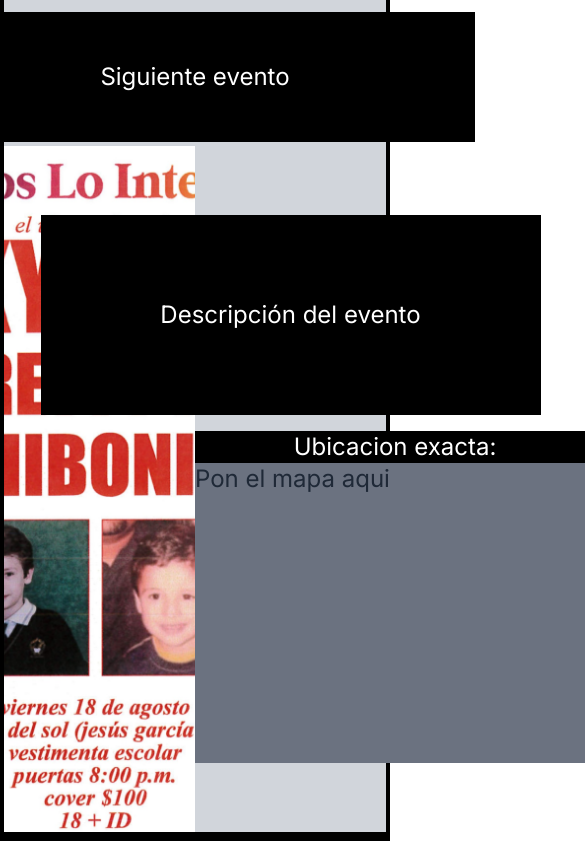
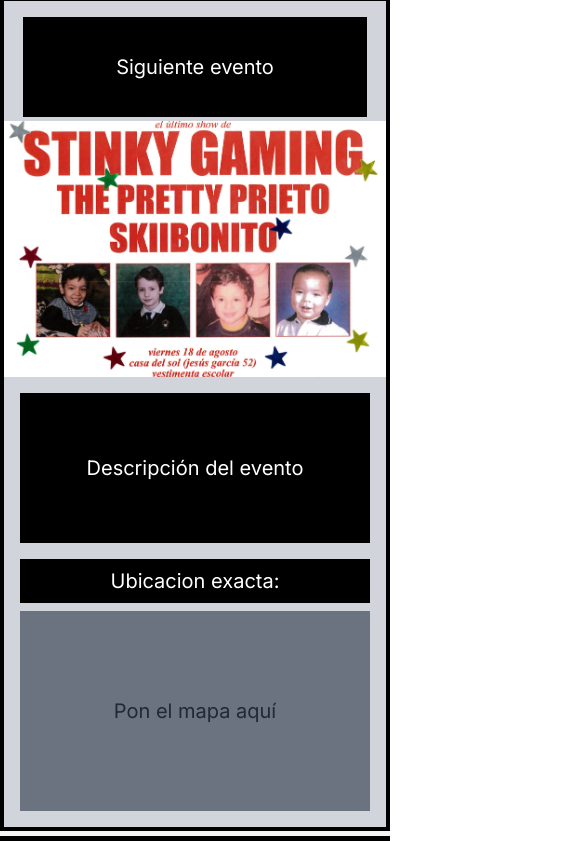
Before and after one commit to liquidberny/dce-webpage, a Next.js app: page / in a window 390 px wide. Shown: the part 840-1681 px from the top of the page, 585 px wide, since content can reach past the window. Built offline with nearby package versions, Linux system fonts and the light colour scheme.

Commit message:
responsividad next event

```diff
--- /dev/null
+++ b/src/app/components/nextEvent.tsx
@@ -0,0 +1,46 @@
+import React from "react";
+import Image from "next/image";
+
+const NextEvent = () => {
+  return (
+    <div className="flex justify-center items-center min-h-screen bg-gray-100">
+      <div className="bg-gray-300 w-full h-full flex flex-col items-center text-xl md:text-2xl text-gray-800 border-4 border-black relative">
+        {/* Rectángulo negro centrado en el margen superior con margen */}
+        <div className="absolute top-4 w-[90%] sm:w-[560px] h-[100px] sm:h-[130px] bg-black flex justify-center items-center text-white">
+          Siguiente evento
+        </div>
+        <div className="flex flex-col md:flex-row w-full h-full pt-[120px] sm:pt-[150px]">
+          {/* Div rojo con imagen que ocupa la mitad del ancho */}
+          <div className="w-full md:w-1/2 relative h-64 md:h-auto">
+            <Image
+              src="/images/evento.png"
+              alt="Imagen en div rojo"
+              layout="fill"
+              objectFit="cover"
+            />
+          </div>
+          {/* Div azul con múltiples hijos */}
+          <div className="w-full md:w-1/2 relative flex flex-col justify-center items-center p-4">
+            {/* Descripción del evento */}
+            <div className="w-full sm:w-[500px] h-[150px] sm:h-[200px] bg-black flex justify-center items-center text-white mb-4">
+              Descripción del evento
+            </div>
+            {/* Nuevo contenedor con dos divs hijos */}
+            <div className="flex w-full flex-col items-center md:items-start">
+              {/* Div negro alineado a la izquierda */}
+              <div className="w-full sm:w-[400px] bg-black text-white text-center md:text-left p-2 mb-2">
+                Ubicacion exacta:
+              </div>
+              {/* Div gris alineado a la derecha */}
+              <div className="w-full sm:w-[600px] h-[200px] sm:h-[300px] bg-gray-500 flex justify-center items-center">
+                Pon el mapa aquí
+              </div>
+            </div>
+          </div>
+        </div>
+      </div>
+    </div>
+  );
+};
+
+export default NextEvent;
--- a/src/app/components/nextevent.tsx
+++ /dev/null
@@ -1,44 +0,0 @@
-import React from "react";
-import Image from "next/image";
-
-const NextEvent = () => {
-  return (
-    <div className="flex justify-center items-center h-screen bg-gray-100">
-      <div className="bg-gray-300 w-full h-full flex flex-col items-center text-2xl text-gray-800 border-4 border-black relative">
-        {/* Rectángulo negro centrado en el margen superior con margen */}
-        <div className="absolute top-4 w-[560px] h-[130px] bg-black flex justify-center items-center text-white">
-          Siguiente evento
-        </div>
-        <div className="flex w-full h-full pt-[150px]">
-          {/* Div rojo con imagen que ocupa la mitad del ancho */}
-          <div className="w-1/2 relative">
-            <Image
-              src="/images/evento.png"
-              alt="Imagen en div rojo"
-              layout="fill"
-              objectFit="cover"
-            />
-          </div>
-          {/* Div azul con múltiples hijos */}
-          <div className="w-1/2 relative flex flex-col justify-center items-center">
-            {/* Descripción del evento */}
-            <div className="w-[500px] h-[200px] bg-black flex justify-center items-center text-white mb-4">
-              Descripción del evento
-            </div>
-            {/* Nuevo contenedor con dos divs hijos */}
-            <div className="flex w-full flex-col">
-              {/* Div negro alineado a la izquierda */}
-              <div className="w-[400px] flex justify-center  bg-black text-white ">
-                Ubicacion exacta:
-              </div>
-              {/* Div gris alineado a la derecha */}
-              <div className="w-[600px] h-[300px] ml-auto bg-gray-500">Pon el mapa aqui</div>
-            </div>
-          </div>
-        </div>
-      </div>
-    </div>
-  );
-};
-
-export default NextEvent;
--- a/src/app/page.tsx
+++ b/src/app/page.tsx
@@ -1,6 +1,6 @@
 import Hero from "./components/hero";
-import HotMerch from "./components/hotmerch";
-import NextEvent from "./components/nextevent";
+import HotMerch from "./components/hotMerch";
+import NextEvent from "./components/nextEvent";
 
 export default function Home() {
   return (
```
Also changed, not shown: src/app/components/hotMerch.tsx (renamed from src/app/components/hotmerch.tsx), src/app/components/nav.tsx (line endings or trailing spaces).
